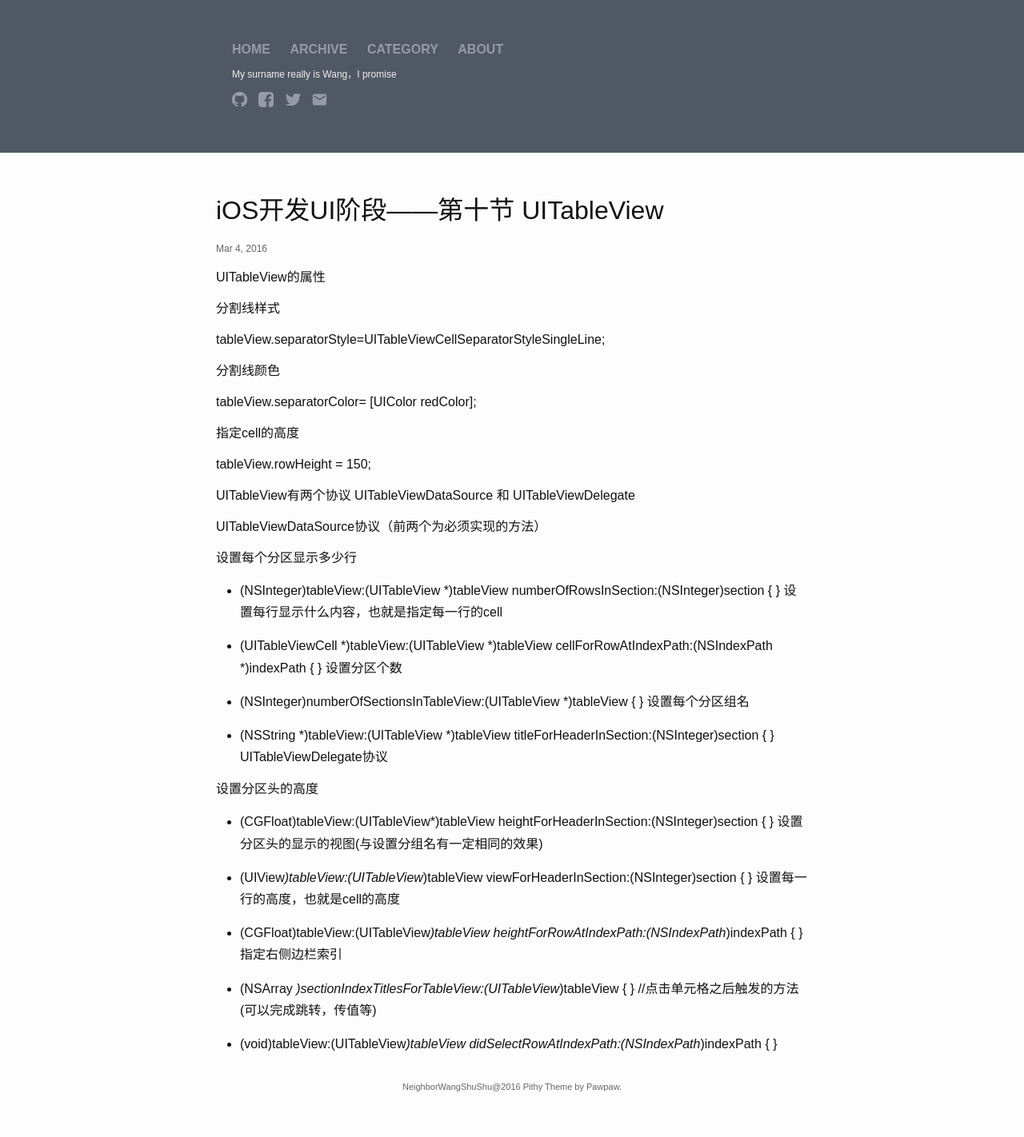
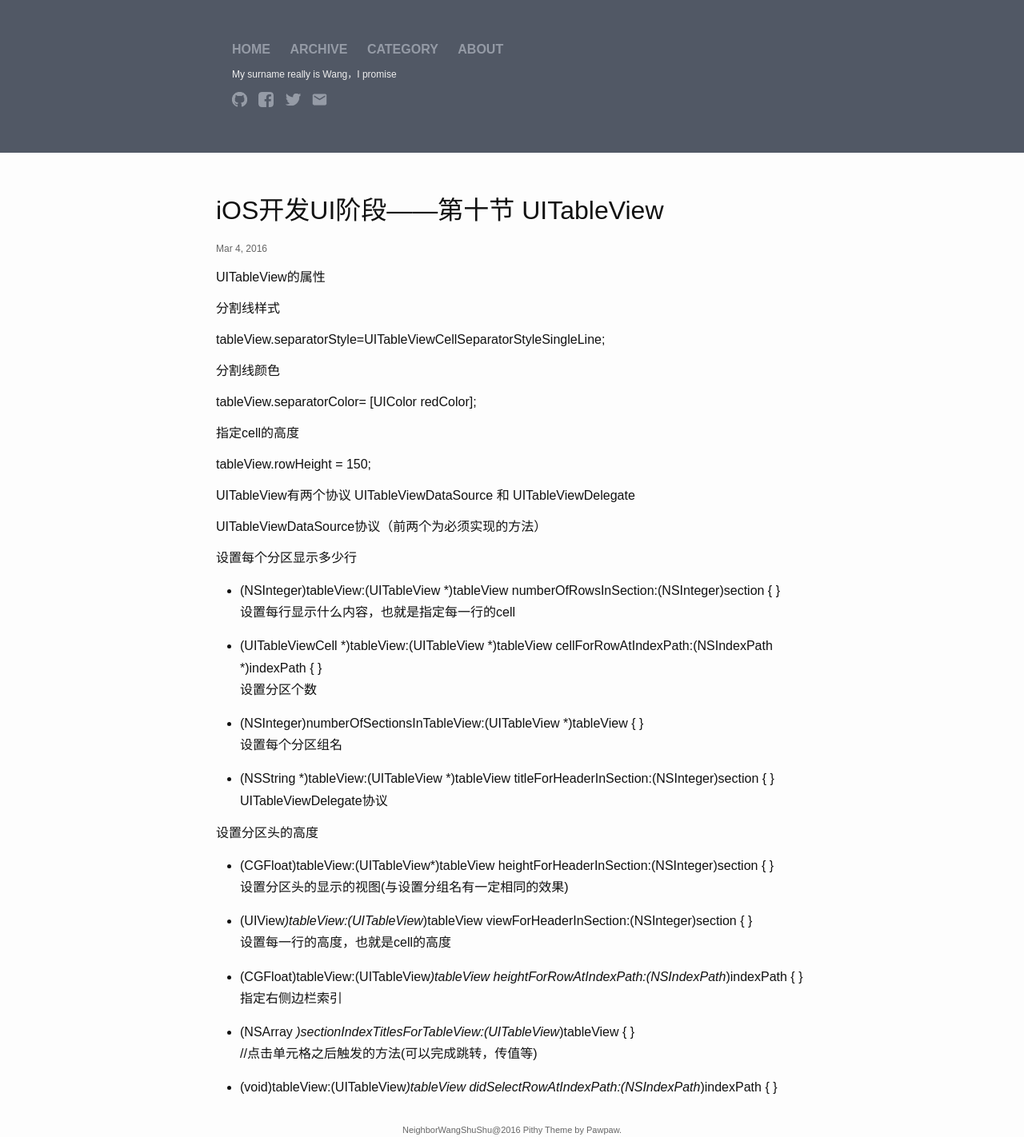
Before and after one commit to NeighborWangShushu/neighborwangshushu.github.com, a Jekyll site: the page built from _posts/2016-03-04-iOS开发UI阶段——第十节 UITableView.markdown, in a window 1280 px wide. Shown: the whole page at 80% size. Built offline with Jekyll 4.4.1, drawn with Linux system fonts in a browser that asks for light colours; before the commit the page ends 1367 px from its top, so only the background shows below that; some of the changed lines change nothing that is shown.

Commit message:
blog update

```diff
--- a/_config.yml
+++ b/_config.yml
@@ -14,3 +14,10 @@ github_username:  NeighborWangShuShu
 
 # Build settings
 markdown: kramdown
+highlighter: Pygments
+
+kramdown:
+  # use Github Flavored Markdown
+  input: GFM
+  # do not replace newlines by <br>s
+  hard_wrap: true
```
Also changed, not shown: 11 other files.
